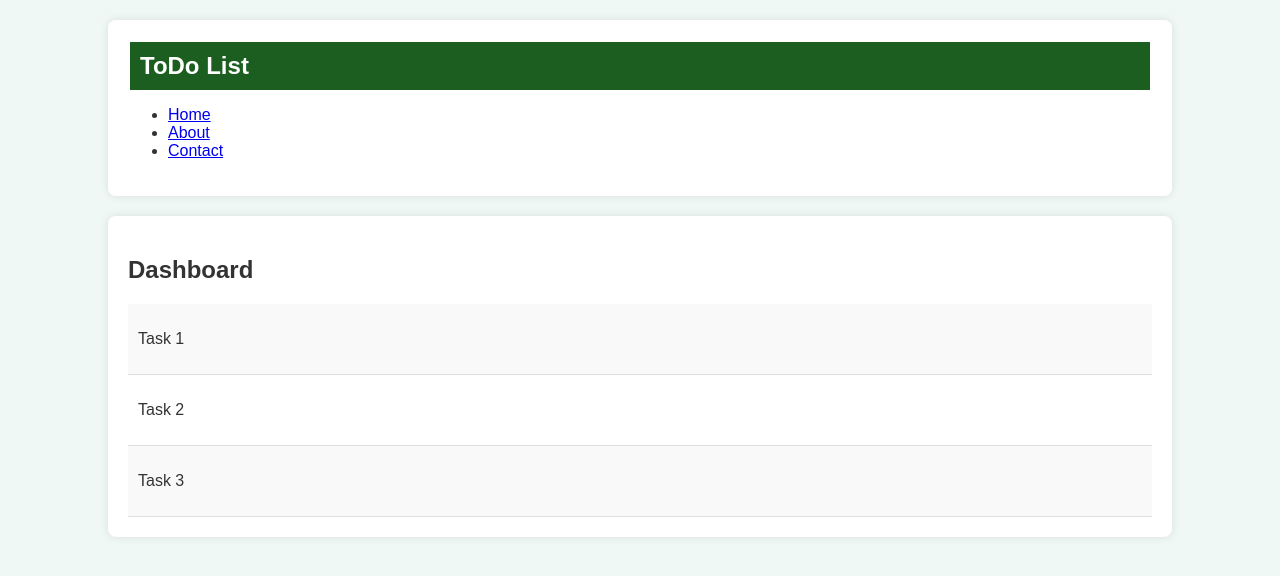
After one commit to imamchris/ToDo, a Flask app: page /dashboard in a window 1280 px wide. The commit adds this page. Shown: the top 576 px of the page. Run offline with Flask 3, Linux system fonts and the light colour scheme; the visitor is signed in with stand-in values (Sample User, id 1).

Commit message:
Added dashboard and fixed flash text and login button

```diff
--- a/app.py
+++ b/app.py
@@ -11,7 +11,7 @@ engine = create_engine(DATABASE_URI)
 with engine.connect() as conn:
     conn.execute(text("DROP TABLE IF EXISTS users"))
     conn.execute(text("CREATE TABLE users (id INTEGER PRIMARY KEY, username TEXT UNIQUE, password_hash TEXT)"))
-    conn.execute(text("INSERT OR IGNORE INTO users (username, password_hash) VALUES ('example_user', 'example_password')"))
+    conn.execute(text("INSERT OR IGNORE INTO users (username, password_hash) VALUES ('user', 'password')"))
 
 @app.route('/')
 def home():
@@ -36,5 +36,13 @@ def login():
 
     return render_template('login.html')
 
+@app.route('/dashboard')
+def dashboard():
+    if 'user_id' not in session:
+        flash('You need to login first', 'warning')
+        return redirect(url_for('login'))
+
+    return render_template('dashboard.html')
+
 if __name__ == '__main__':
     app.run(debug=True)
--- a/static/style.css
+++ b/static/style.css
@@ -6,18 +6,12 @@ body {
     padding: 0;
 }
 
-/* header {
-    background-color: #1b5e20;
-    color: white;
-    padding: 10px 0;
-    text-align: center;
-    font-size: 24px;
-} */
-
 h1{
     background-color: #1b5e20; /* Even darker green header */
     color: white;
-    padding: 10px 0;
+    padding: 10px ;
+    margin: 2px;
+    padding-left: 10px;
     text-align: left;
     font-size: 24px;
 }
--- /dev/null
+++ b/templates/dashboard.html
@@ -0,0 +1,39 @@
+<!DOCTYPE html>
+<html lang="en">
+<head>
+    <meta charset="UTF-8">
+    <meta name="viewport" content="width=device-width, initial-scale=1.0">
+    <title>ToDo List Dashboard</title>
+    <link rel="stylesheet" href="/static/style.css">
+</head>
+<body>
+    <header>
+        <div class="container">
+            <div id="branding">
+                <h1>ToDo List</h1>
+            </div>
+            <nav>
+                <ul>
+                    <li><a href="#">Home</a></li>
+                    <li><a href="#">About</a></li>
+                    <li><a href="#">Contact</a></li>
+                </ul>
+            </nav>
+        </div>
+    </header>
+    <div class="container">
+        <div class="main-content">
+            <h2>Dashboard</h2>
+            <div class="todo-item">
+                <p>Task 1</p>
+            </div>
+            <div class="todo-item">
+                <p>Task 2</p>
+            </div>
+            <div class="todo-item">
+                <p>Task 3</p>
+            </div>
+        </div>
+    </div>
+</body>
+</html>
```
Also changed, not shown: user_data.db.
